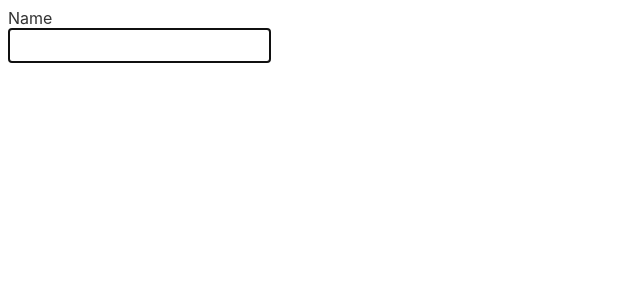
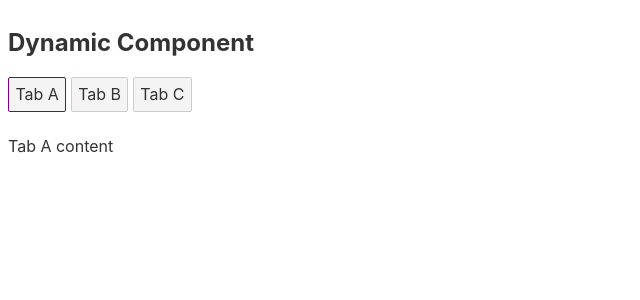
Before and after one commit to SushanthK07/svelte-components, a Svelte app: page / in a window 1280 px wide. Shown: the top 300 px of the page, without its empty margins (0-640 px from the left). Built offline with nearby package versions, Linux system fonts and the light colour scheme.

Commit message:
basic handling of dynamic tabs content

```diff
--- a/src/App.svelte
+++ b/src/App.svelte
@@ -9,6 +9,7 @@
   import ChildStyles from "./components/ChildStyles.svelte";
   import PostList from "./components/PostList.svelte";
   import AutoFocus from "./components/AutoFocus.svelte";
+  import Dynamic from "./components/Dynamic.svelte";
 
   const name = "Modi";
   const superHeroName = "Prime Minister of India";
@@ -85,7 +86,9 @@
 
   <!-- <PostList /> -->
 
-  <AutoFocus />
+  <!-- <AutoFocus /> -->
+
+  <Dynamic />
 </main>
 
 <style>
--- /dev/null
+++ b/src/components/Dynamic.svelte
@@ -0,0 +1,48 @@
+<script>
+  import TabA from "./TabA.svelte";
+  import TabB from "./TabB.svelte";
+  import TabC from "./TabC.svelte";
+
+  let mainTab = "A";
+
+  function handleTabChange(tab) {
+    mainTab = tab;
+  }
+</script>
+
+<main>
+  <h2>Dynamic Component</h2>
+  <div>
+    <button
+      class={mainTab === "A" ? "border" : ""}
+      on:click={() => handleTabChange("A")}
+    >
+      Tab A
+    </button>
+    <button
+      class={mainTab === "B" ? "border" : ""}
+      on:click={() => handleTabChange("B")}
+    >
+      Tab B
+    </button>
+    <button
+      class={mainTab === "C" ? "border" : ""}
+      on:click={() => handleTabChange("C")}
+    >
+      Tab C
+    </button>
+  </div>
+  {#if mainTab === "A"}
+    <TabA />
+  {:else if mainTab === "B"}
+    <TabB />
+  {:else if mainTab === "C"}
+    <TabC />
+  {/if}
+</main>
+
+<style>
+  .border {
+    border: 1px solid purple;
+  }
+</style>
--- /dev/null
+++ b/src/components/TabA.svelte
@@ -0,0 +1 @@
+<p>Tab A content</p>
--- /dev/null
+++ b/src/components/TabB.svelte
@@ -0,0 +1 @@
+<p>Tab B content</p>
--- /dev/null
+++ b/src/components/TabC.svelte
@@ -0,0 +1 @@
+<p>Tab C content</p>
```
